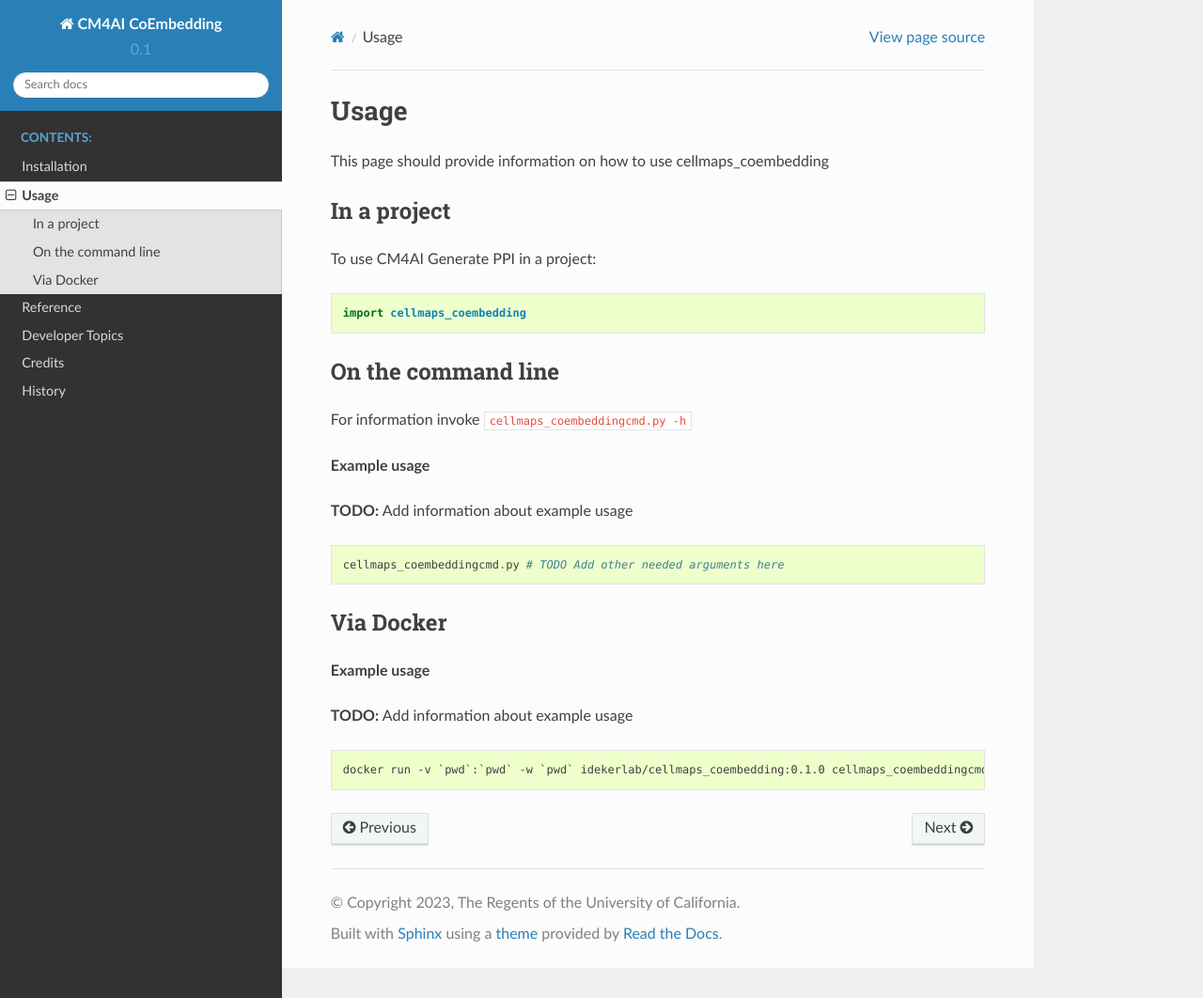
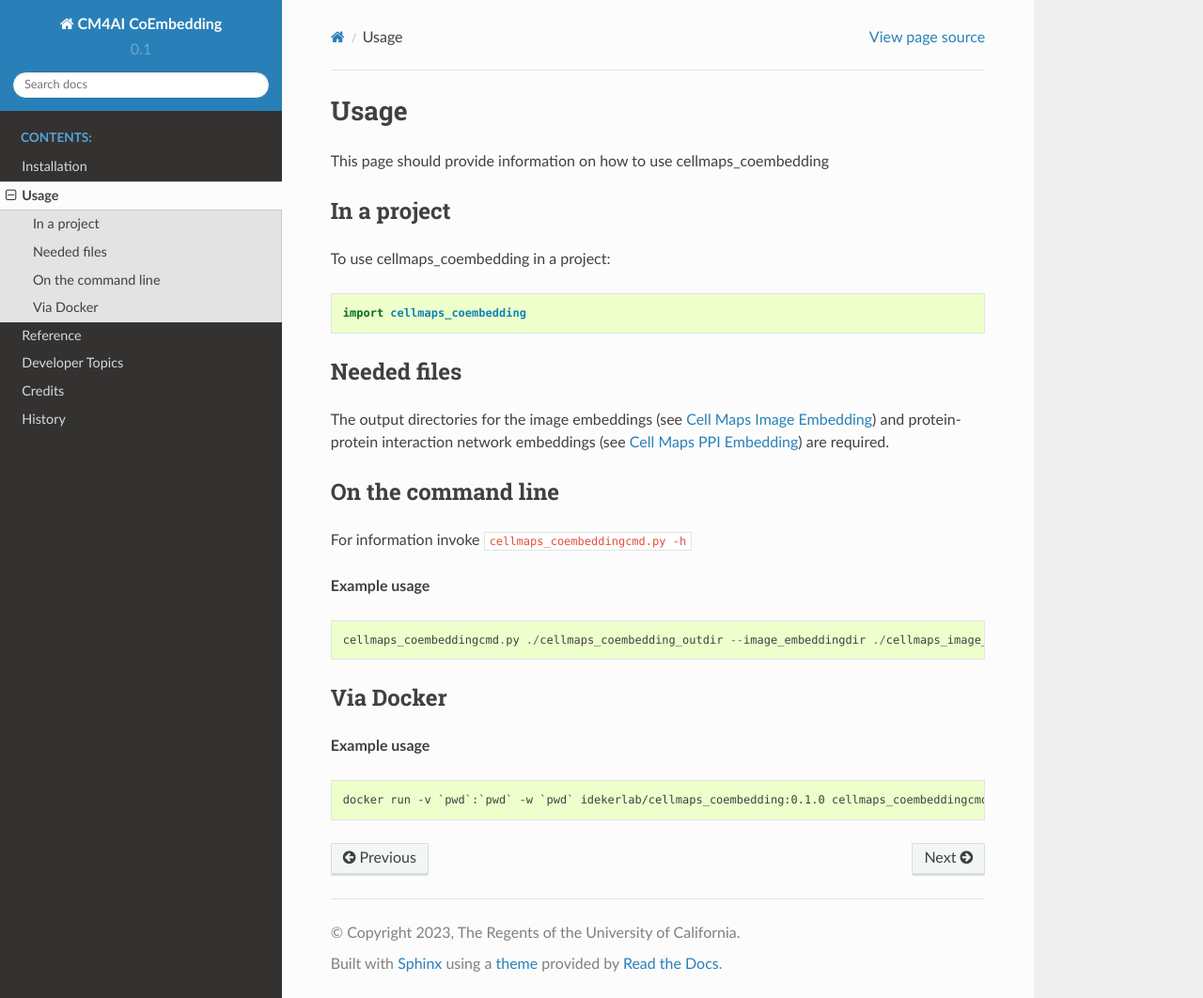
Before and after one commit to wadeschulz/cellmaps_coembedding_experimental, a Sphinx documentation site: the page built from docs/usage.rst, in a window 1280 px wide and 1062 px high. Shown: the whole window at 94% size. Built offline with Sphinx 7.4.7 and the Read the Docs theme 2.0.0, drawn with Linux system fonts in a browser that asks for light colours; pages that are not in the unit, such as notebooks, are missing from menus.

```diff
--- a/AUTHORS.rst
+++ b/AUTHORS.rst
@@ -7,10 +7,6 @@ Developers
 
 * Leah Schaffer <lvschaffer@health.ucsd.edu>
 
-* Clara Hu <mhu@health.ucsd.edu>
-
-* Gege Qian <geqian@ucsd.edu>
-
 * Christopher Churas <cchuras@ucsd.edu>
 
 Contributors
--- a/docs/devbranches.rst
+++ b/docs/devbranches.rst
@@ -1,6 +1,5 @@
 Development Process
 =====================
 
-TODO need to denote that development go on
-``dev`` branch and each user should have their own
-branch and pull request into ``dev``
+To make a pull request, please create your own user
+``dev`` branch and request a pull request into the repository ``dev`` branch.
--- a/docs/index.rst
+++ b/docs/index.rst
@@ -10,7 +10,8 @@ Cell Maps CoEmbedder
         :target: https://travis-ci.com/idekerlab/cellmaps_coembedding
 
 Creates Coembedding from `Cell Maps ImmunoFluorscent Image Embedder <https://cellmaps-image-embedding.readthedocs.io>`__
-and `Cell Maps PPI Embedder <https://cellmaps-ppi-embedding.readthedocs.io>`__ for `Cell Maps for AI (CM4AI) <https://cm4ai.org>`__
+and `Cell Maps PPI Embedder <https://cellmaps-ppi-embedding.readthedocs.io>`__ using an implementation of `MUSE <https://github.com/AltschulerWu-Lab/MUSE>`__
+
 
 
 * Free software: MIT license
--- a/docs/usage.rst
+++ b/docs/usage.rst
@@ -7,9 +7,16 @@ This page should provide information on how to use cellmaps_coembedding
 In a project
 --------------
 
-To use CM4AI Generate PPI in a project::
+To use cellmaps_coembedding in a project::
 
     import cellmaps_coembedding
+
+
+Needed files
+------------
+
+The output directories for the image embeddings (see `Cell Maps Image Embedding <https://github.com/idekerlab/cellmaps_image_embedding/>`__) and protein-protein interaction network embeddings (see `Cell Maps PPI Embedding <https://github.com/idekerlab/cellmaps_ppi_embedding/>`__) are required.
+
 
 On the command line
 ---------------------
@@ -18,20 +25,16 @@ For information invoke :code:`cellmaps_coembeddingcmd.py -h`
 
 **Example usage**
 
-**TODO:** Add information about example usage
-
 .. code-block::
 
-   cellmaps_coembeddingcmd.py # TODO Add other needed arguments here
+   cellmaps_coembeddingcmd.py ./cellmaps_coembedding_outdir --image_embeddingdir ./cellmaps_image_embedding_outdir --ppi_embeddingdir ./cellmaps_ppi_embedding_outdir
 
 Via Docker
 ---------------
 
 **Example usage**
 
-**TODO:** Add information about example usage
-
 
 .. code-block::
 
-   docker run -v `pwd`:`pwd` -w `pwd` idekerlab/cellmaps_coembedding:0.1.0 cellmaps_coembeddingcmd.py # TODO Add other needed arguments here
+   docker run -v `pwd`:`pwd` -w `pwd` idekerlab/cellmaps_coembedding:0.1.0 cellmaps_coembeddingcmd.py ./cellmaps_coembedding_outdir --image_embeddingdir ./cellmaps_image_embedding_outdir --ppi_embeddingdir ./cellmaps_ppi_embedding_outdir
```
Also changed, not shown: README.rst (+5 -9 lines).
